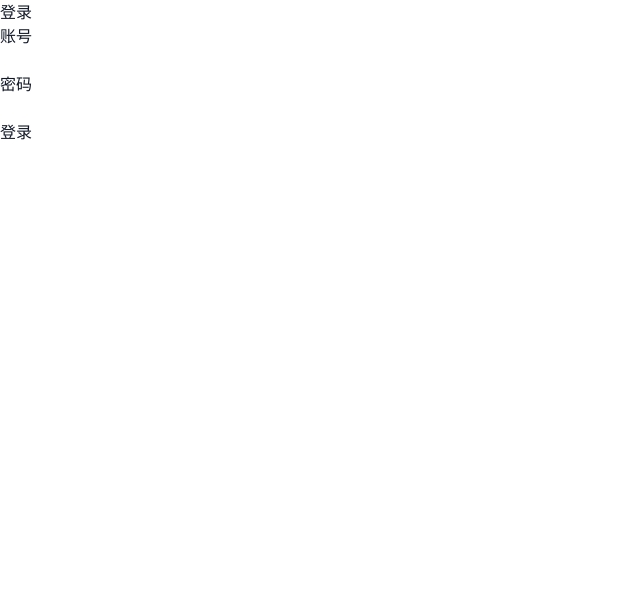
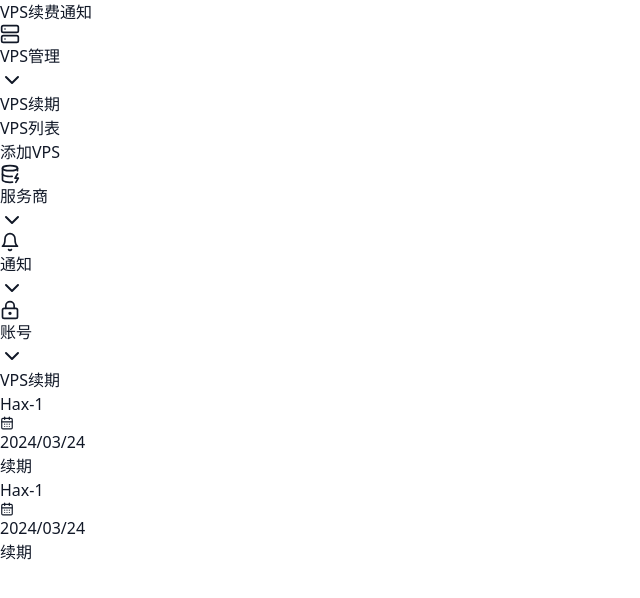
Before and after one commit to axumrs/vps-renew-notification, a Vue app in the folder vps-renew-notification-ui/: page /vps/renew in a window 1280 px wide. Before the commit this address had no page. Shown: the top 598 px of the page, without its empty margins (0-640 px from the left). Built offline with nearby package versions, Linux system fonts and the light colour scheme.

Commit message:
UI/vps续期

```diff
--- a/vps-renew-notification-ui/src/App.vue
+++ b/vps-renew-notification-ui/src/App.vue
@@ -4,7 +4,7 @@ import Login from "@/components/Login.vue";
 import Mask from "@/components/Mask.vue";
 import { ref } from "vue";
 
-const isLogined = ref(!true);
+const isLogined = ref(true);
 </script>
 
 <template>
--- a/vps-renew-notification-ui/src/components/SideMenu.vue
+++ b/vps-renew-notification-ui/src/components/SideMenu.vue
@@ -9,6 +9,11 @@ const menu: Menu[] = [
     icon: Server,
     expand: true,
     children: [
+      {
+        id: "vps-renew",
+        label: "VPS续期",
+        href: "/vps/renew",
+      },
       {
         id: "vps-list",
         label: "VPS列表",
--- /dev/null
+++ b/vps-renew-notification-ui/src/pages/Vps/Renew.vue
@@ -0,0 +1,34 @@
+<script setup lang="ts" name="VpsRenewPage">
+import { CalendarDays } from "lucide-vue-next";
+import PageTitle from "@/components/PageTitle.vue";
+import Button from "@/components/Button.vue";
+</script>
+
+<template>
+  <PageTitle>VPS续期</PageTitle>
+
+  <ul class="grid grid-cols-5 gap-2">
+    <li :class="`border rounded shadow p-3 flex flex-col gap-y-2`">
+      <h2 class="text-lg">Hax-1</h2>
+      <div class="flex justify-start items-center gap-x-1 text-sm">
+        <div><CalendarDays :size="14" /></div>
+        <div>2024/03/24</div>
+      </div>
+      <div>
+        <Button theme="primary">续期</Button>
+      </div>
+    </li>
+    <li
+      :class="`border rounded shadow p-3 flex flex-col gap-y-2 border-orange-500`"
+    >
+      <h2 class="text-lg">Hax-1</h2>
+      <div class="flex justify-start items-center gap-x-1 text-sm">
+        <div><CalendarDays :size="14" /></div>
+        <div>2024/03/24</div>
+      </div>
+      <div>
+        <Button theme="primary">续期</Button>
+      </div>
+    </li>
+  </ul>
+</template>
--- a/vps-renew-notification-ui/src/router/index.ts
+++ b/vps-renew-notification-ui/src/router/index.ts
@@ -5,6 +5,10 @@ import vps from "./vps";
 export default createRouter({
   history: createWebHistory(),
   routes: [
+    {
+      path: "/",
+      redirect: "/vps/renew",
+    },
     {
       name: "logout",
       path: "/logout",
--- a/vps-renew-notification-ui/src/router/vps.ts
+++ b/vps-renew-notification-ui/src/router/vps.ts
@@ -12,5 +12,10 @@ export default {
       path: "add",
       component: () => import("@/pages/Vps/Input.vue"),
     },
+    {
+      name: "vps-renew",
+      path: "renew",
+      component: () => import("@/pages/Vps/Renew.vue"),
+    },
   ],
 };
```
